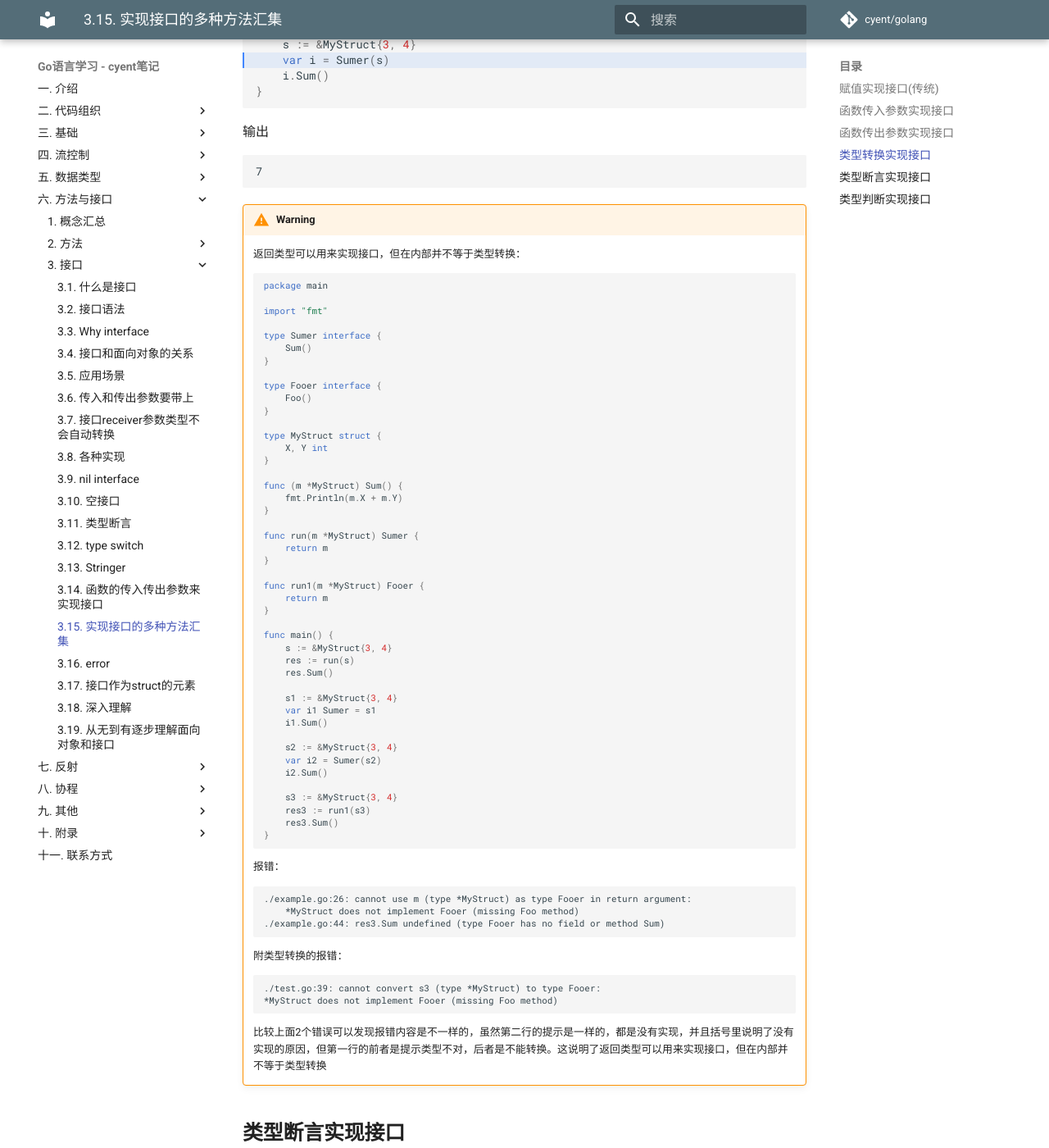
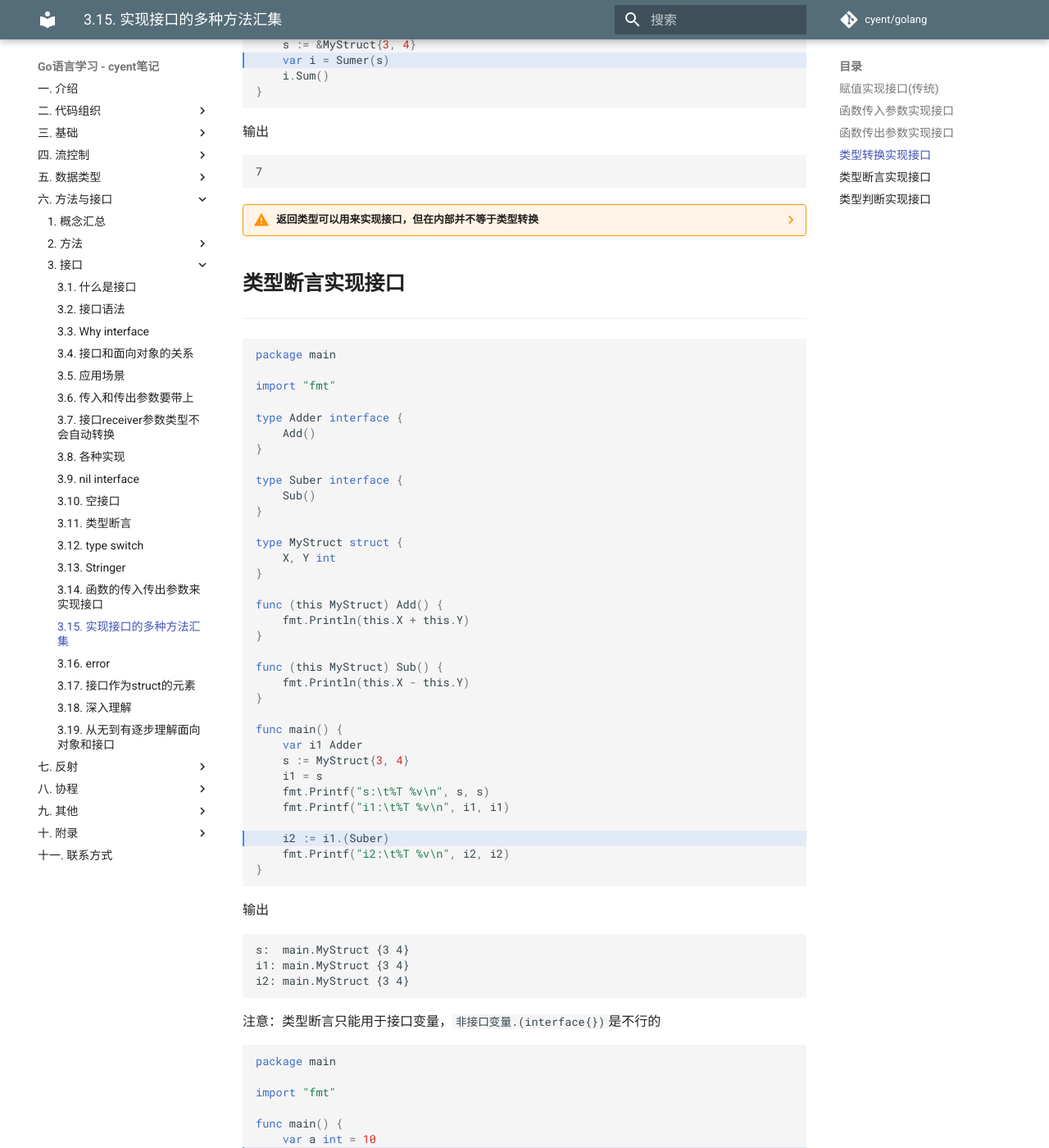
Before and after one commit to yxhsea/golang, an MkDocs documentation site: the page built from docs/method/interface_implement_interface.md, in a window 1280 px wide and 1400 px high, scrolled down 1555 px. Shown: the whole window at 82% size. Built offline with MkDocs 1.6.1 and Material for MkDocs 9.7.7, drawn with Linux system fonts in a browser that asks for light colours; comment, search, counter and statistics services are not loaded; old or Windows-style settings are respelled for this version of MkDocs.

Commit message:
2018-05-28

````diff
--- a/docs/method/interface_implement_interface.md
+++ b/docs/method/interface_implement_interface.md
@@ -81,10 +81,8 @@ func main() {
 7
 ```
 
-!!! warning
-	返回类型可以用来实现接口，但在内部并不等于类型转换：
-
-	```go
+??? warning "返回类型可以用来实现接口，但在内部并不等于类型转换"
+	```go linenums="1"
 	package main
 
 	import "fmt"
````
Also changed, not shown: other parts of docs/method/interface_implement_interface.md (+1 -1 lines).
